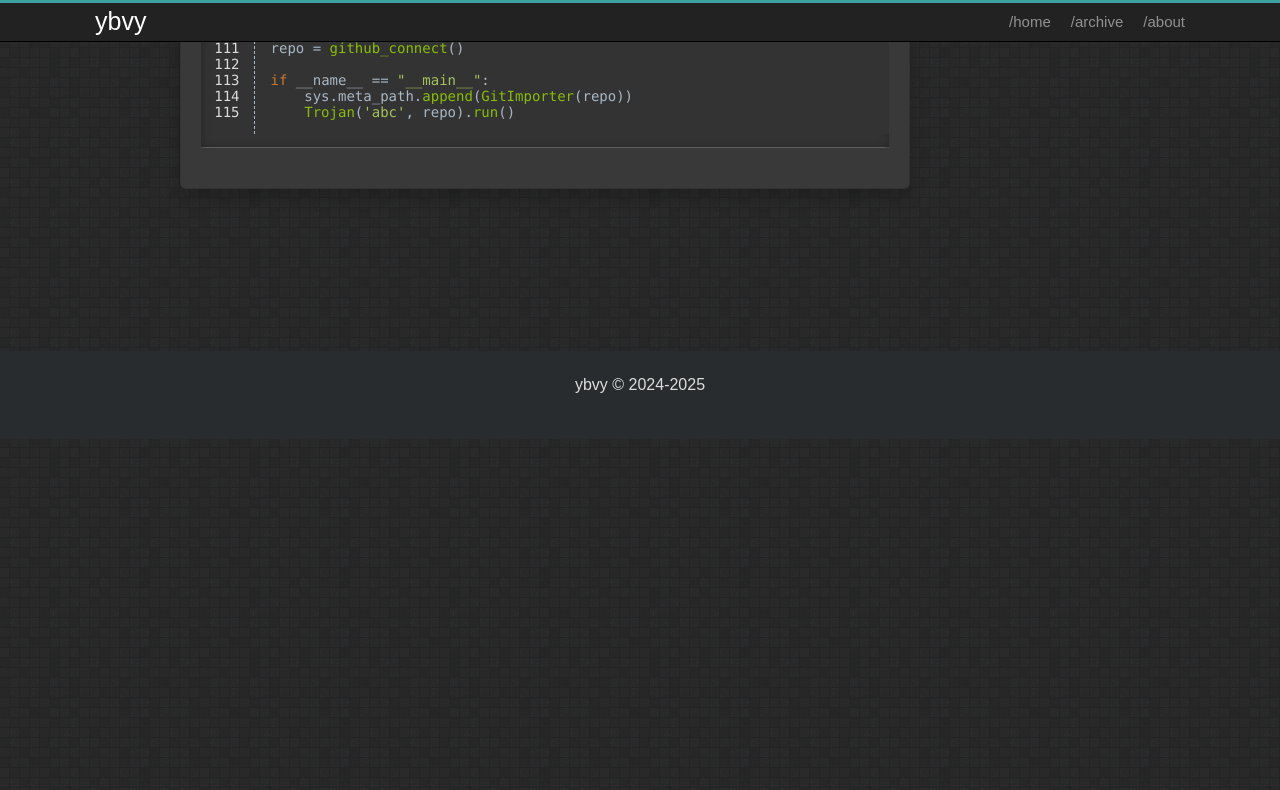
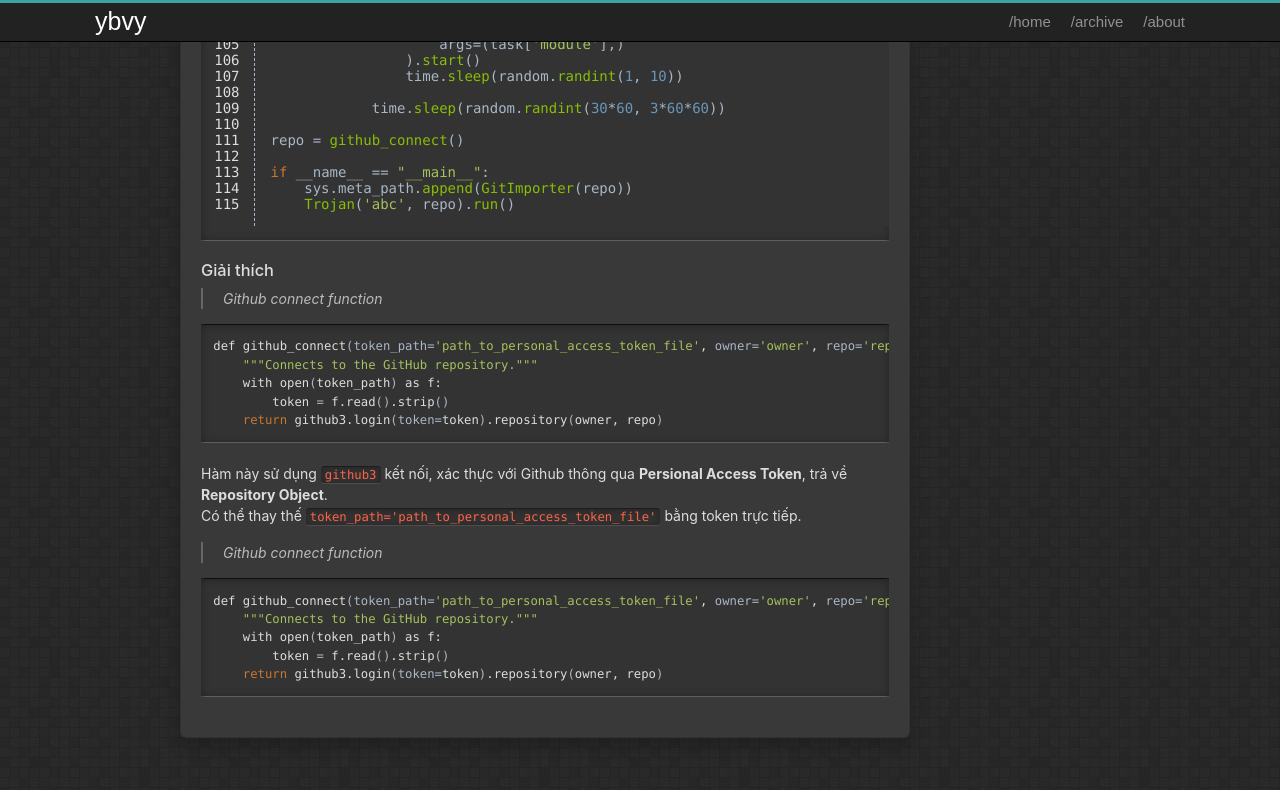
Before and after one commit to ybvy/ybvy.github.io, a Jekyll site: the page built from _posts/2025-03-21-trojan-with-github.md, in a window 1280 px wide and 900 px high, scrolled down 3663 px. Shown: the top 790 px of the window. Built offline with Jekyll 4.4.1, drawn with Linux system fonts in a browser that asks for light colours; comment, search, counter and statistics services are not loaded; before the commit the page ends 4102 px from its top, so only the background shows below that.

Commit message:
add post trojan

```diff
--- a/_posts/2025-03-21-trojan-with-github.md
+++ b/_posts/2025-03-21-trojan-with-github.md
@@ -212,7 +214,28 @@ if __name__ == "__main__":
     Trojan('abc', repo).run()
 {% endhighlight %}
 
+### Giải thích
 
+> Github connect function
+{% highlight bash %}
+def github_connect(token_path='path_to_personal_access_token_file', owner='owner', repo='repo_name') -> github3.repos.Repository:
+    """Connects to the GitHub repository."""
+    with open(token_path) as f:
+        token = f.read().strip()
+    return github3.login(token=token).repository(owner, repo)
+{% endhighlight %}
+Hàm này sử dụng `github3` kết nối, xác thực với Github thông qua **Persional Access Token**, trả về  **Repository Object**.
+Có thể thay thế `token_path='path_to_personal_access_token_file'` bằng token trực tiếp.
+
+
+> Github connect function
+{% highlight bash %}
+def github_connect(token_path='path_to_personal_access_token_file', owner='owner', repo='repo_name') -> github3.repos.Repository:
+    """Connects to the GitHub repository."""
+    with open(token_path) as f:
+        token = f.read().strip()
+    return github3.login(token=token).repository(owner, repo)
+{% endhighlight %}
 
 <script src="https://giscus.app/client.js"
         data-repo="ybvy/ybvy.github.io"
```
Also changed, not shown: other parts of _posts/2025-03-21-trojan-with-github.md (+2 -0 lines).
